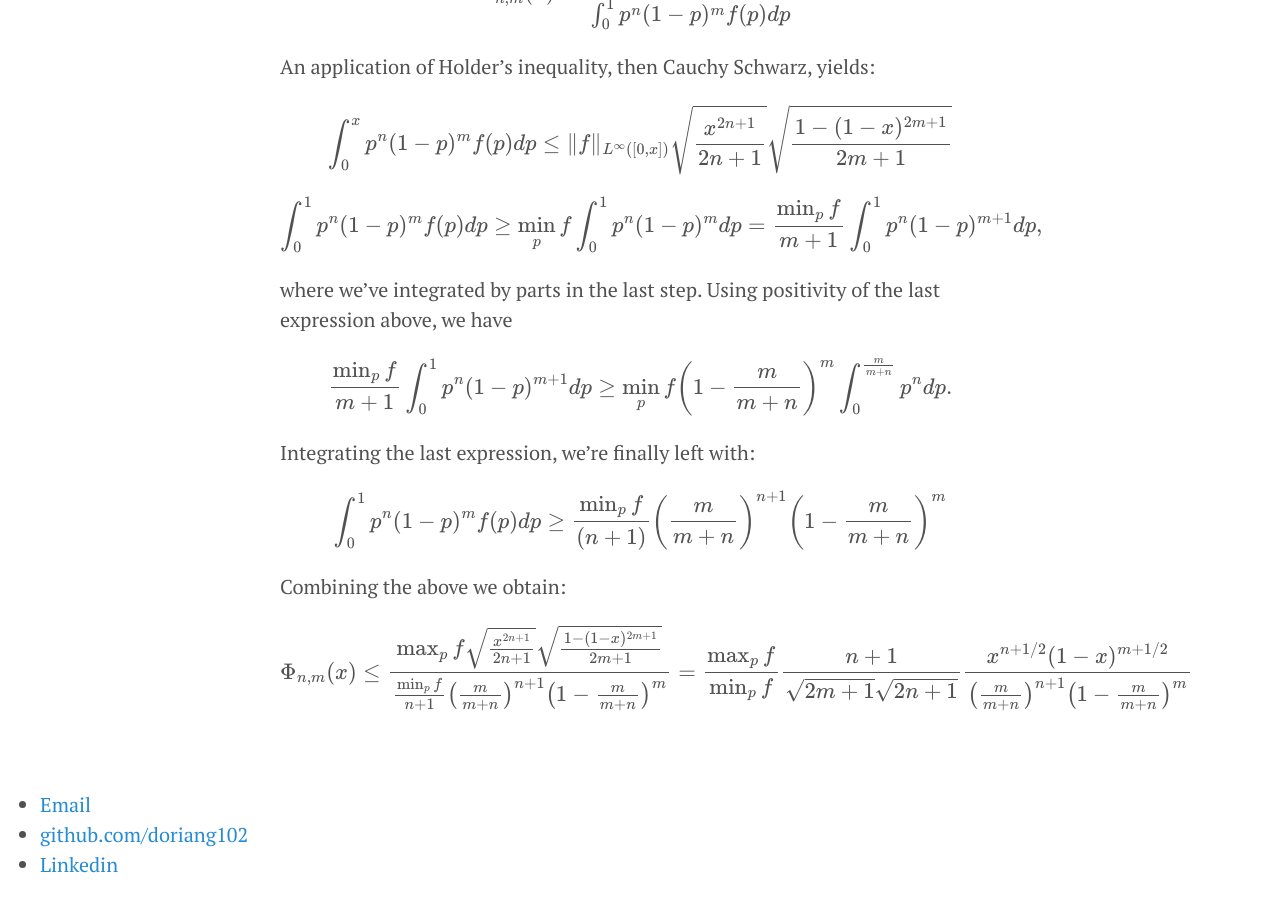
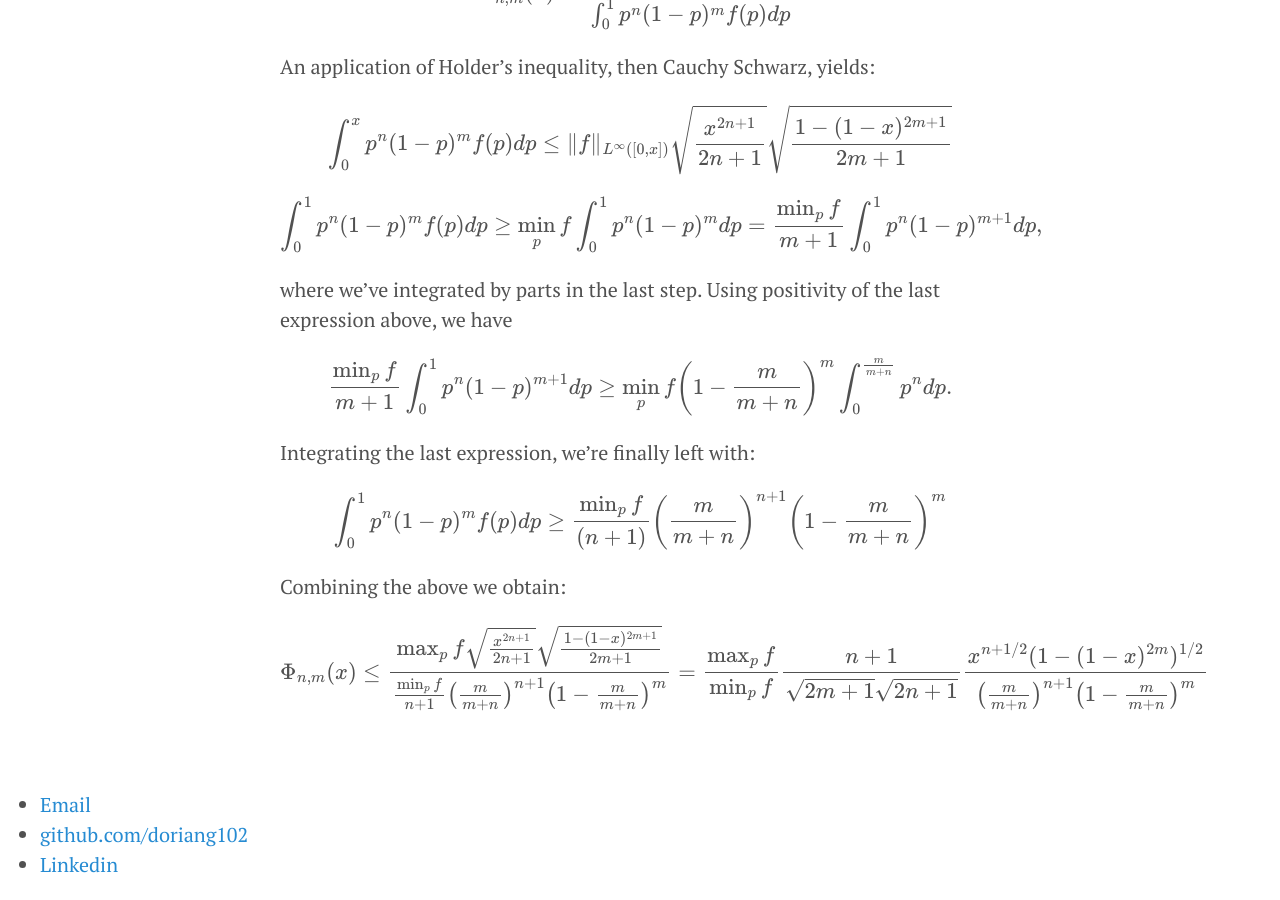
Before and after one commit to doriang102/doriang102.github.io, a Jekyll site: the page built from _posts/2017-06-10-hypothesis-testing-part-2.md, in a window 1280 px wide and 900 px high, scrolled down 2466 px. Built offline with Jekyll 4.4.1, drawn with Linux system fonts in a browser that asks for light colours; our own code applies the rules of GitHub Pages for plain Markdown files; formulas are drawn with MathJax 3.

Commit message:
Update 2017-06-10-hypothesis-testing-part-2.md

```diff
--- a/_posts/2017-06-10-hypothesis-testing-part-2.md
+++ b/_posts/2017-06-10-hypothesis-testing-part-2.md
@@ -81,4 +81,4 @@ $$ \int_0^1  p^n(1-p)^m f(p) dp \geq \frac{\min_p f}{(n+1)} \left(\frac{m}{m+n}\
 
 Combining the above we obtain:
 
-$$ \Phi_{n,m}(x) \leq \frac{\max_p f \sqrt{\frac{x^{2n+1}}{2n+1}}\sqrt{\frac{1 - (1-x)^{2m+1}}{2m+1}}}{\frac{\min_p f}{n+1} \left(\frac{m}{m+n}\right)^{n+1}\left(1 - \frac{m}{m+n}\right)^{m}} = \frac{ \max_p f}{\min_p f} \frac{n+1}{\sqrt{2m+1}\sqrt{2n+1}} \frac{x^{n+1/2}(1-x)^{m+1/2}}{\left(\frac{m}{m+n}\right)^{n+1}\left(1 - \frac{m}{m+n}\right)^{m}} $$
+$$ \Phi_{n,m}(x) \leq \frac{\max_p f \sqrt{\frac{x^{2n+1}}{2n+1}}\sqrt{\frac{1 - (1-x)^{2m+1}}{2m+1}}}{\frac{\min_p f}{n+1} \left(\frac{m}{m+n}\right)^{n+1}\left(1 - \frac{m}{m+n}\right)^{m}} = \frac{ \max_p f}{\min_p f} \frac{n+1}{\sqrt{2m+1}\sqrt{2n+1}} \frac{x^{n+1/2}(1-(1-x)^{2m})^{1/2}}{\left(\frac{m}{m+n}\right)^{n+1}\left(1 - \frac{m}{m+n}\right)^{m}} $$
```
